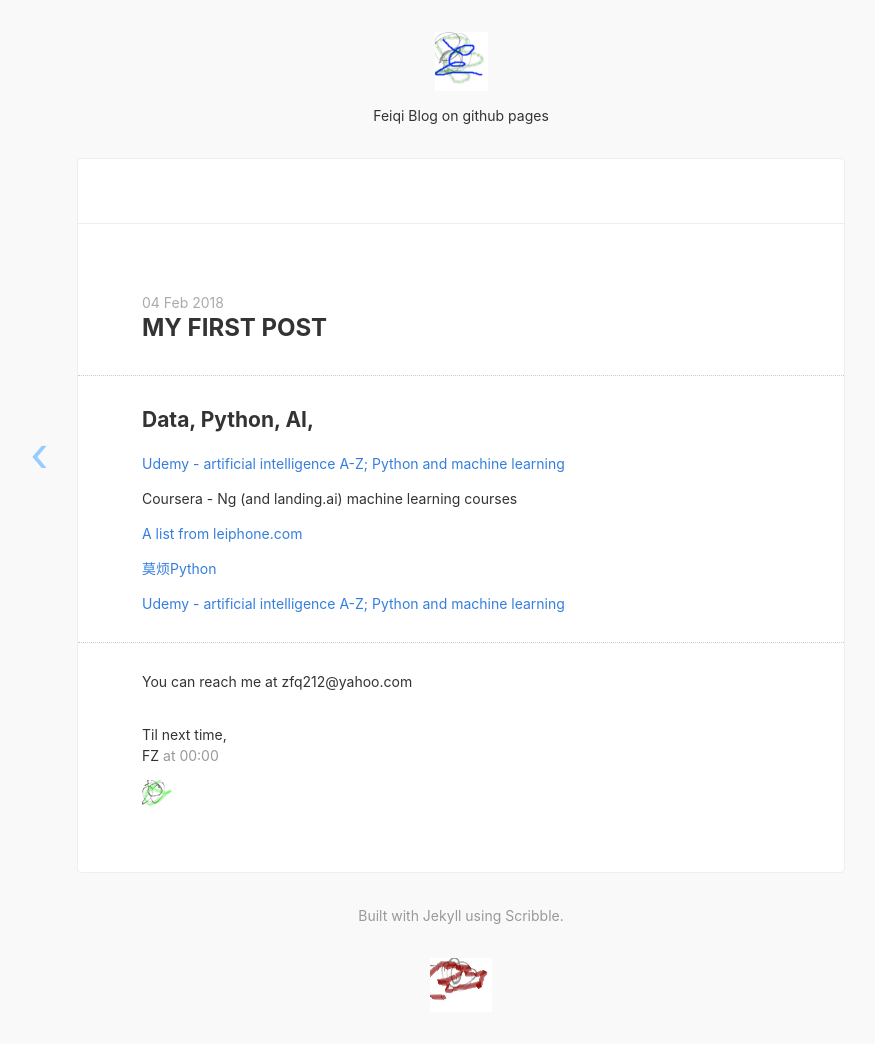
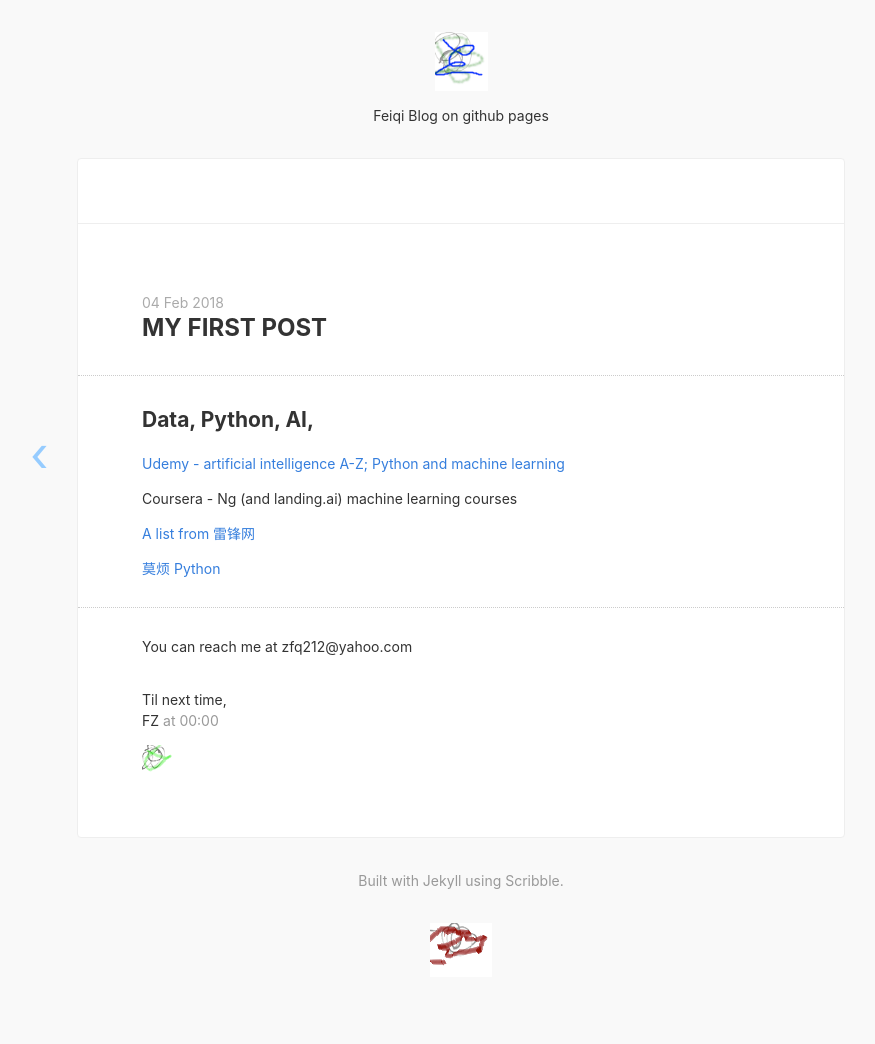
Before and after one commit to zfq212git/zfq212git.github.io, a Jekyll site: the page built from _posts/2018-02-04-test1-firstPost.md, in a window 1280 px wide. Shown: the whole page, without its empty margins (179-1054 px from the left). Built offline with Jekyll 4.4.1, drawn with Linux system fonts in a browser that asks for light colours; nearby versions of some CDN libraries; after the commit the page ends 1009 px from its top, so only the background shows below that.

Commit message:
Update 2018-02-04-test1-firstPost.md

```diff
--- a/_posts/2018-02-04-test1-firstPost.md
+++ b/_posts/2018-02-04-test1-firstPost.md
@@ -12,13 +12,10 @@ Time: 2018-02-04 18:30:29
 Coursera - Ng (and landing.ai) machine learning courses
 
 
-[A list from leiphone.com](https://www.leiphone.com/news/201801/pM48Ekleds2b6j5i.html)
+[A list from 雷锋网](https://www.leiphone.com/news/201801/pM48Ekleds2b6j5i.html)
 
 
-[莫烦Python](https://morvanzhou.github.io/)
-
-[Udemy - artificial intelligence A-Z; Python and machine learning](https://www.udemy.com/home/my-courses/learning/)
-
+[莫烦 Python](https://morvanzhou.github.io/)
 
 ---
 You can reach me at zfq212@yahoo.com
```
